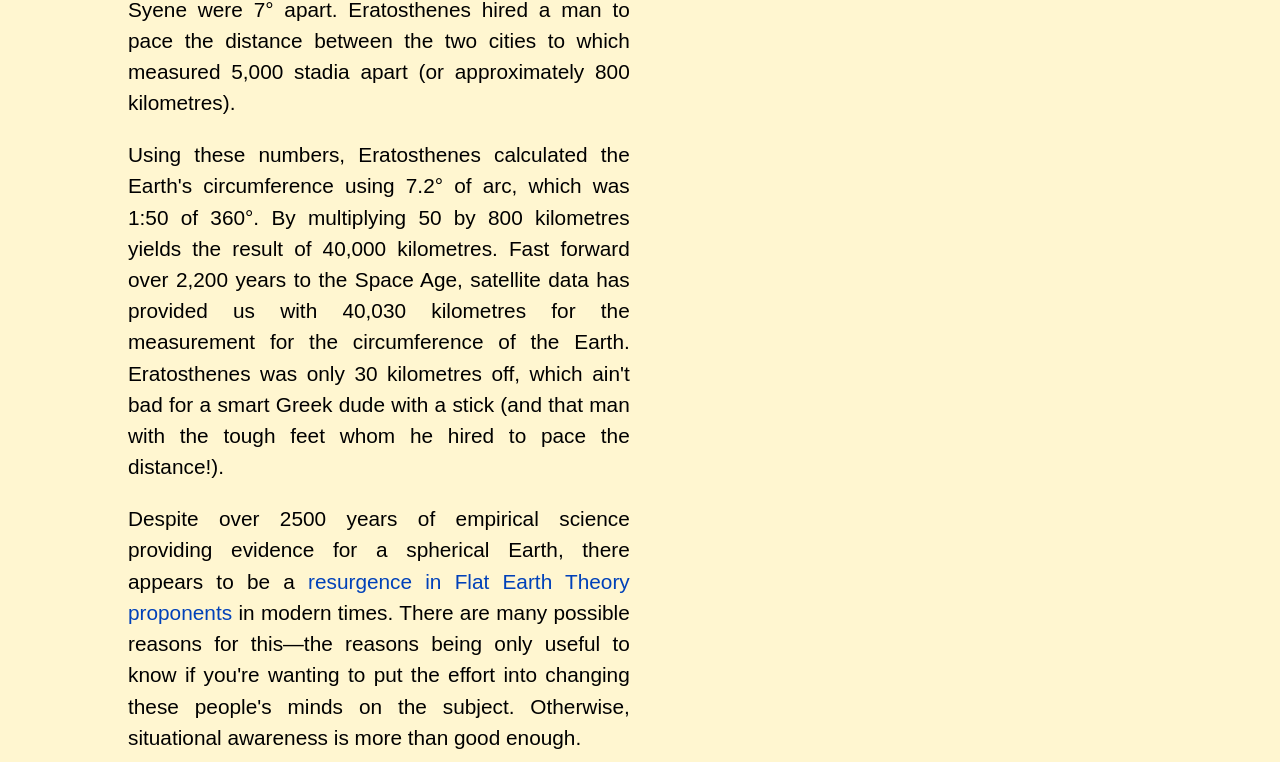
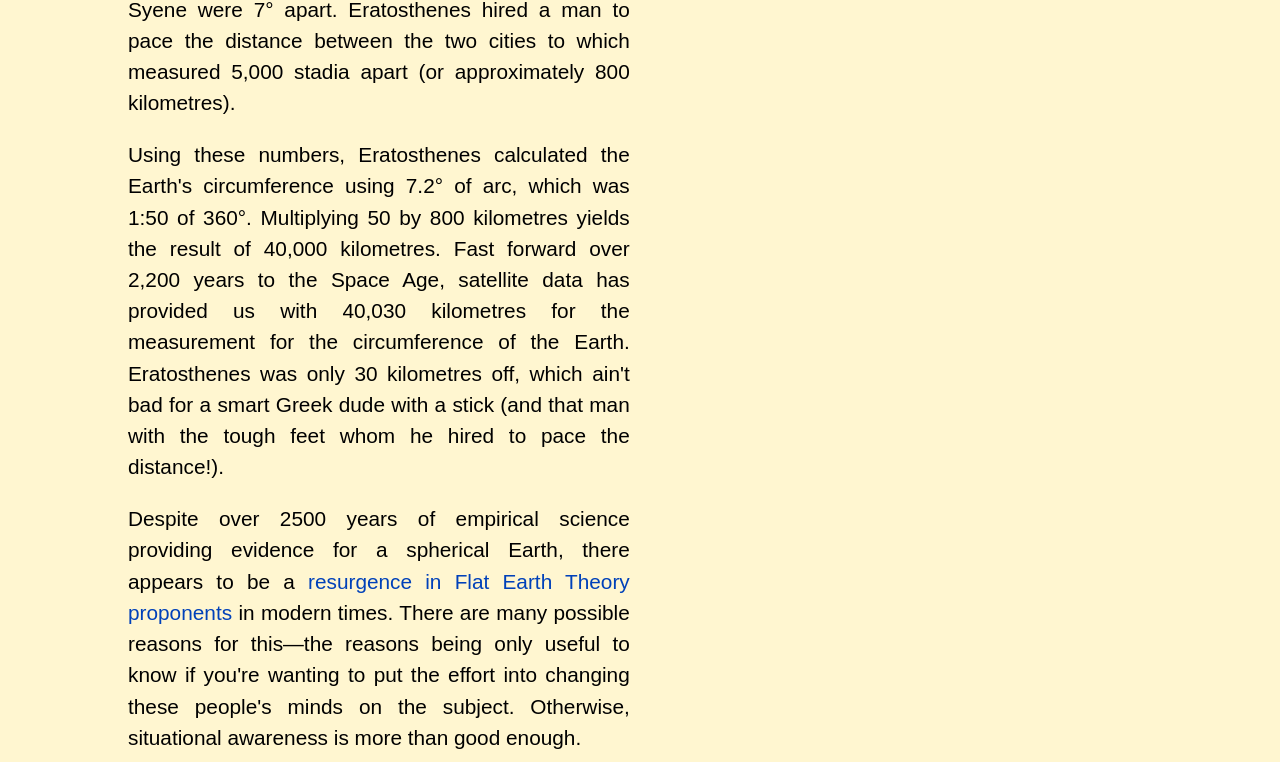
Before and after one commit to siriusbontea/round-earth, a plain HTML site: page index.html in a window 1280 px wide. Shown: the part 1372-2134 px from the top of the page. Drawn offline with nearby package versions, Linux system fonts and the light colour scheme; a web font is replaced by a local one.

Commit message:
Update index.html

```diff
--- a/index.html
+++ b/index.html
@@ -289,7 +289,7 @@
         </p>
         <p>
           Using these numbers, Eratosthenes calculated the Earth's circumference using 7.2° of arc, which was 1:50 of
-          360°. By multiplying 50 by 800 kilometres yields the result of 40,000 kilometres. Fast forward over 2,200
+          360°. Multiplying 50 by 800 kilometres yields the result of 40,000 kilometres. Fast forward over 2,200
           years to the Space Age, satellite data has provided us with 40,030 kilometres for the measurement for the
           circumference of the Earth. Eratosthenes was only 30 kilometres off, which ain't bad for a smart Greek dude
           with a
```
